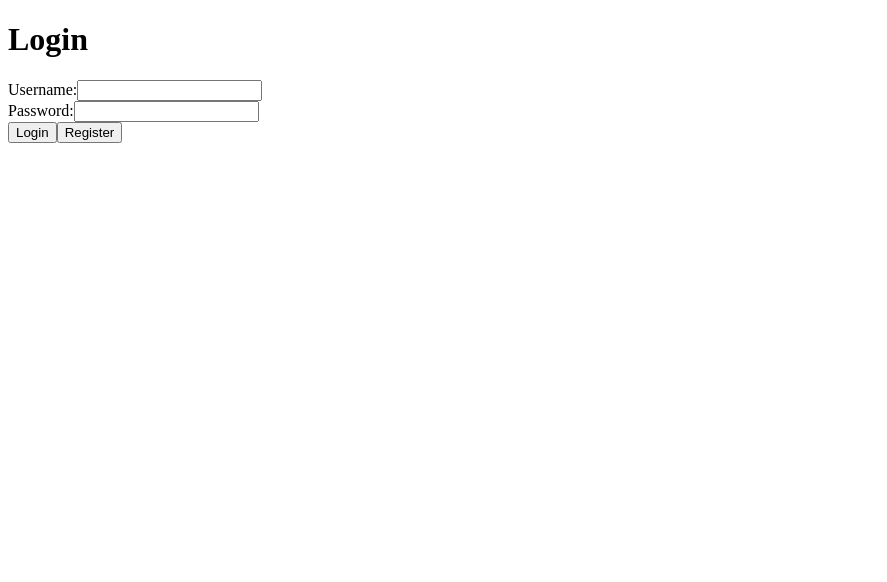
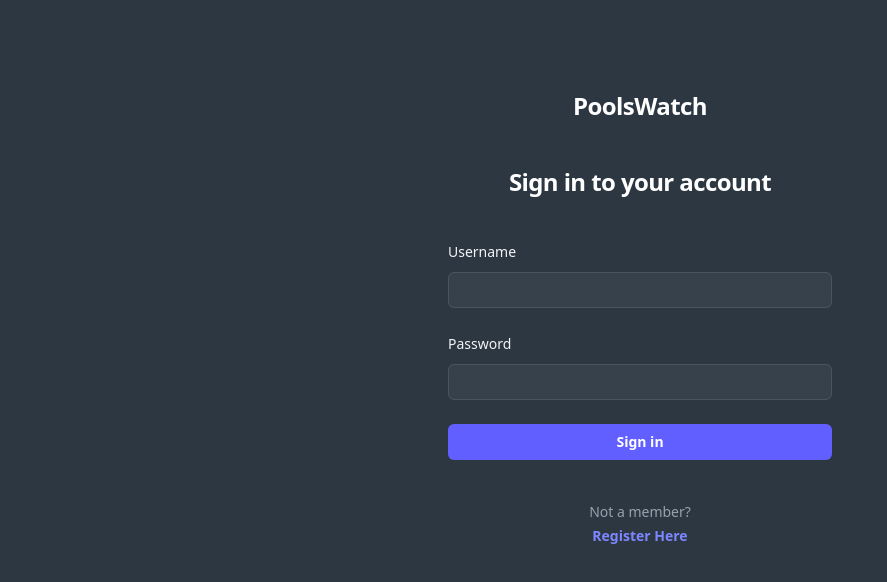
Before and after one commit to Mudrock1776/PoolWatch, a Next.js app in the folder src/client/: page / in a window 1280 px wide. Shown: the top 582 px of the page, without its empty margins (0-887 px from the left). Built offline with nearby package versions, Linux system fonts and the light colour scheme.

Commit message:
feat: Modernized login page

```diff
--- /dev/null
+++ b/src/client/app/global.css
@@ -0,0 +1,6 @@
+@import "tailwindcss";
+
+html, body {
+    height: 100%;
+    background-color: #2c3742;
+}
--- a/src/client/app/layout.tsx
+++ b/src/client/app/layout.tsx
@@ -1,5 +1,6 @@
 import React from "react";
 import type { Metadata } from 'next'
+import './global.css'
 
 export const metadata: Metadata = {
   title: 'PoolWatch',
--- a/src/client/app/page.tsx
+++ b/src/client/app/page.tsx
@@ -10,6 +10,7 @@ export default function Home() {
   })
   const [registering, setRegistering] = useState(false);
   const [errorMsg, setErrorMsg] = useState("");
+  const [subTile, setSubTitle] = useState("Sign in to your account");
 
   function updateForm(value: { username?: string; password?: string; checkPassword?: string; }){
     return setForm((prev) => {
@@ -30,6 +31,22 @@ export default function Home() {
     if (registering) {
       if(form.password != form.checkPassword){
         setErrorMsg("Passwords do not match");
+        return;
+      }
+      if(form.password.length < 8){
+        setErrorMsg("Passwords must be 8 or more characters");
+        return;
+      }
+      if(!(/[A-Z]/.test(form.password))){
+        setErrorMsg("Passwords must contain at least one Capital letter");
+        return;
+      }
+      if(!(/\d/.test(form.password))){
+        setErrorMsg("Passwords must contain at least one number");
+        return;
+      }
+      if(form.username.length < 3){
+        setErrorMsg("username must be at least 3 characters");
         return;
       }
       const res = await fetch("/account/create", {
@@ -72,37 +89,108 @@ export default function Home() {
     }
   }
 
+  function changeFunction(state:Boolean){
+    setErrorMsg("");
+    if (state){
+      setRegistering(true);
+      setSubTitle("Register an account");
+    } else {
+      setRegistering(false);
+      setSubTitle("Sign in to your account");
+    }
+  }
+
   function promptType() {
     if (registering){
       return(
         <div>
-          <h1>Register</h1>
-          <form>
-            <label>Username:</label><input type="text" value={form.username} onChange={(e) => updateForm({username: e.target.value})}/><br/>
-            <label>Password:</label><input type="text" value={form.password} onChange={(e) => updateForm({password: e.target.value})}/><br/>
-            <label>Reenter Password:</label><input type="text" value={form.checkPassword} onChange={(e) => updateForm({checkPassword: e.target.value})}/><br/>
-            <button onClick={(e)=>{onsubmit(e)}}>Register</button><button onClick={(e)=>{setRegistering(false)}}>Cancel</button>
-          </form>
+          <div className="mt-10 sm:mx-auto sm:w-full sm:max-w-sm">
+            <form action="#" method="POST" className="space-y-6">
+              <div>
+                <label htmlFor="email" className="block text-sm/6 font-medium text-gray-100">Username</label>
+                <div className="mt-2">
+                  <input id="username" value={form.username} onChange={(e) => updateForm({username: e.target.value})} type="username" name="username" required autoComplete="usename" className="block w-full rounded-md bg-white/5 px-3 py-1.5 text-base text-white outline-1 -outline-offset-1 outline-white/10 placeholder:text-gray-500 focus:outline-2 focus:-outline-offset-2 focus:outline-indigo-500 sm:text-sm/6" />
+                </div>
+              </div>
+
+              <div>
+                <div className="flex items-center justify-between">
+                  <label htmlFor="password" className="block text-sm/6 font-medium text-gray-100">Password</label>
+                </div>
+                <div className="mt-2">
+                  <input id="password" value={form.password} onChange={(e) => updateForm({password: e.target.value})} type="password" name="password" required autoComplete="current-password" className="block w-full rounded-md bg-white/5 px-3 py-1.5 text-base text-white outline-1 -outline-offset-1 outline-white/10 placeholder:text-gray-500 focus:outline-2 focus:-outline-offset-2 focus:outline-indigo-500 sm:text-sm/6" />
+                </div>
+              </div>
+
+              <div>
+                <div className="flex items-center justify-between">
+                  <label htmlFor="repassword" className="block text-sm/6 font-medium text-gray-100">Reenter Password</label>
+                </div>
+                <div className="mt-2">
+                  <input id="password" value={form.checkPassword} onChange={(e) => updateForm({checkPassword: e.target.value})} type="password" name="repassword" required className="block w-full rounded-md bg-white/5 px-3 py-1.5 text-base text-white outline-1 -outline-offset-1 outline-white/10 placeholder:text-gray-500 focus:outline-2 focus:-outline-offset-2 focus:outline-indigo-500 sm:text-sm/6" />
+                </div>
+              </div>
+
+              <div>
+                <button onClick={(e)=>{onsubmit(e)}} type="submit" className="flex w-full justify-center rounded-md bg-indigo-500 px-3 py-1.5 text-sm/6 font-semibold text-white hover:bg-indigo-400 focus-visible:outline-2 focus-visible:outline-offset-2 focus-visible:outline-indigo-500">Register</button>
+              </div>
+            </form>
+            <p className="mt-10 text-center text-sm/6 text-gray-400">{errorMsg}</p>
+            <p className="mt-10 text-center text-sm/6 text-gray-400">
+              Already a member?
+              <p onClick={(e)=>changeFunction(false)} className="font-semibold text-indigo-400 hover:text-indigo-300">Sign In Here</p>
+            </p>
+          </div>
         </div>
       )
     } else {
       return(
         <div>
-          <h1>Login</h1>
-          <form>
-            <label>Username:</label><input type="text" value={form.username} onChange={(e) => updateForm({username: e.target.value})}/><br/>
-            <label>Password:</label><input type="text" value={form.password} onChange={(e) => updateForm({password: e.target.value})}/><br/>
-            <button onClick={(e)=>{onsubmit(e)}}>Login</button><button onClick={(e)=>{setRegistering(true)}}>Register</button>
+          <div className="mt-10 sm:mx-auto sm:w-full sm:max-w-sm">
+          <form action="#" method="POST" className="space-y-6">
+            <div>
+              <label htmlFor="email" className="block text-sm/6 font-medium text-gray-100">Username</label>
+              <div className="mt-2">
+                <input id="username" value={form.username} onChange={(e) => updateForm({username: e.target.value})} type="username" name="username" required autoComplete="usename" className="block w-full rounded-md bg-white/5 px-3 py-1.5 text-base text-white outline-1 -outline-offset-1 outline-white/10 placeholder:text-gray-500 focus:outline-2 focus:-outline-offset-2 focus:outline-indigo-500 sm:text-sm/6" />
+              </div>
+            </div>
+
+            <div>
+              <div className="flex items-center justify-between">
+                <label htmlFor="password" className="block text-sm/6 font-medium text-gray-100">Password</label>
+              </div>
+              <div className="mt-2">
+                <input id="password" value={form.password} onChange={(e) => updateForm({password: e.target.value})} type="password" name="password" required autoComplete="current-password" className="block w-full rounded-md bg-white/5 px-3 py-1.5 text-base text-white outline-1 -outline-offset-1 outline-white/10 placeholder:text-gray-500 focus:outline-2 focus:-outline-offset-2 focus:outline-indigo-500 sm:text-sm/6" />
+              </div>
+            </div>
+
+            <div>
+              <button onClick={(e)=>{onsubmit(e)}} type="submit" className="flex w-full justify-center rounded-md bg-indigo-500 px-3 py-1.5 text-sm/6 font-semibold text-white hover:bg-indigo-400 focus-visible:outline-2 focus-visible:outline-offset-2 focus-visible:outline-indigo-500">Sign in</button>
+            </div>
           </form>
+          <p className="mt-10 text-center text-sm/6 text-gray-400">{errorMsg}</p>
+          <p className="mt-10 text-center text-sm/6 text-gray-400">
+            Not a member?
+            <p onClick={(e)=>changeFunction(true)} className="font-semibold text-indigo-400 hover:text-indigo-300">Register Here</p>
+          </p>
         </div>
+      </div>
       )
     }
   }
 
   return (
     <div>
-      {promptType()}
-      <p>{errorMsg}</p>
+      <div className="flex min-h-full flex-col justify-center px-6 py-12 lg:px-8">
+        <div className="sm:mx-auto sm:w-full sm:max-w-sm">
+          <h1 className="mt-10 text-center text-2xl/9 font-bold tracking-tight text-white">PoolsWatch</h1>
+          <h2 className="mt-10 text-center text-2xl/9 font-bold tracking-tight text-white">{subTile}</h2>
+        </div>
+
+        {promptType()}
+
+      </div>
+      <p>{}</p>
     </div>
   );
 }
--- a/src/package.json
+++ b/src/package.json
@@ -7,7 +7,7 @@
     "test": "echo \"Error: no test specified\" && exit 1",
     "start": "node ./server/server.js",
     "build": "npm install && cd client && npm install && npm run build",
-    "clean": "rm -r node_modules && rm package-lock.json && cd client && rm -r node_modules && rm -r .next && rm -r out && rm next-env.d.ts"
+    "clean": "rm -r node_modules && rm package-lock.json && cd client && rm -r node_modules && rm -r .next && rm -r out && rm next-env.d.ts && rm package-lock.json"
   },
   "repository": {
     "type": "git",
```
Also changed, not shown: src/client/package.json (+7 -5 lines), 2 other files (tests, documents, lock files or other folders).
